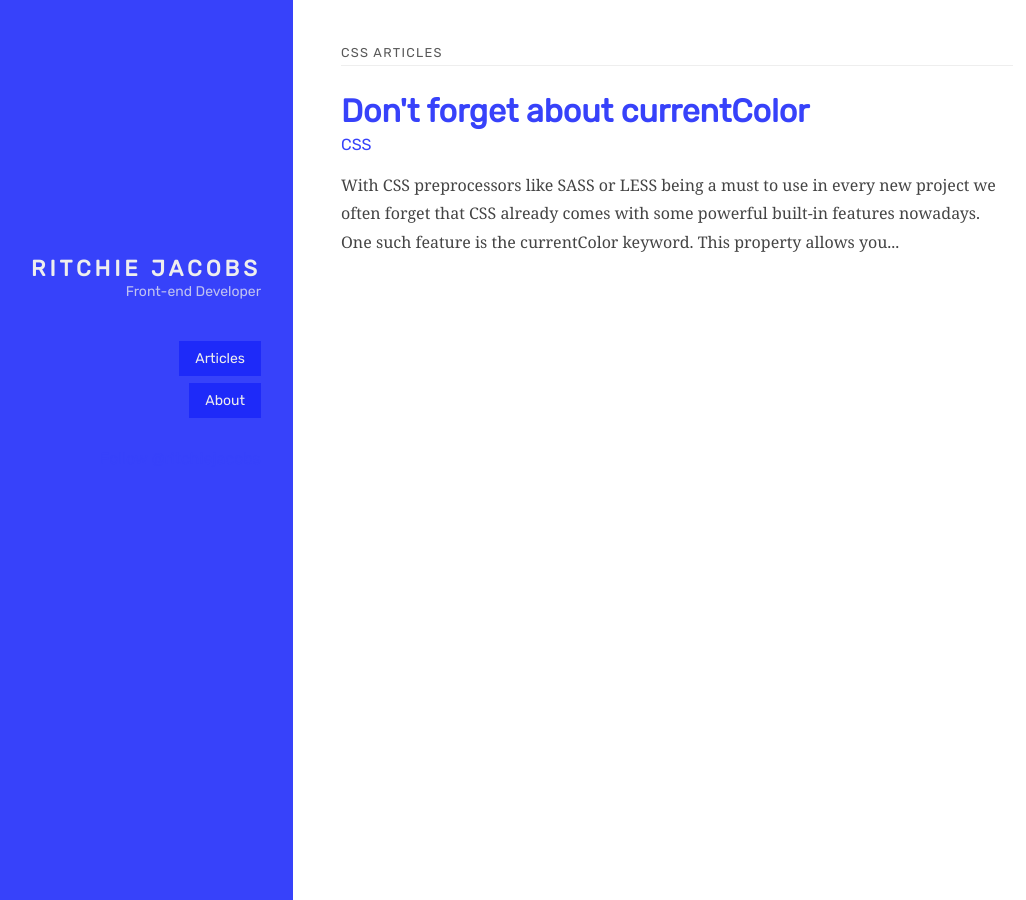
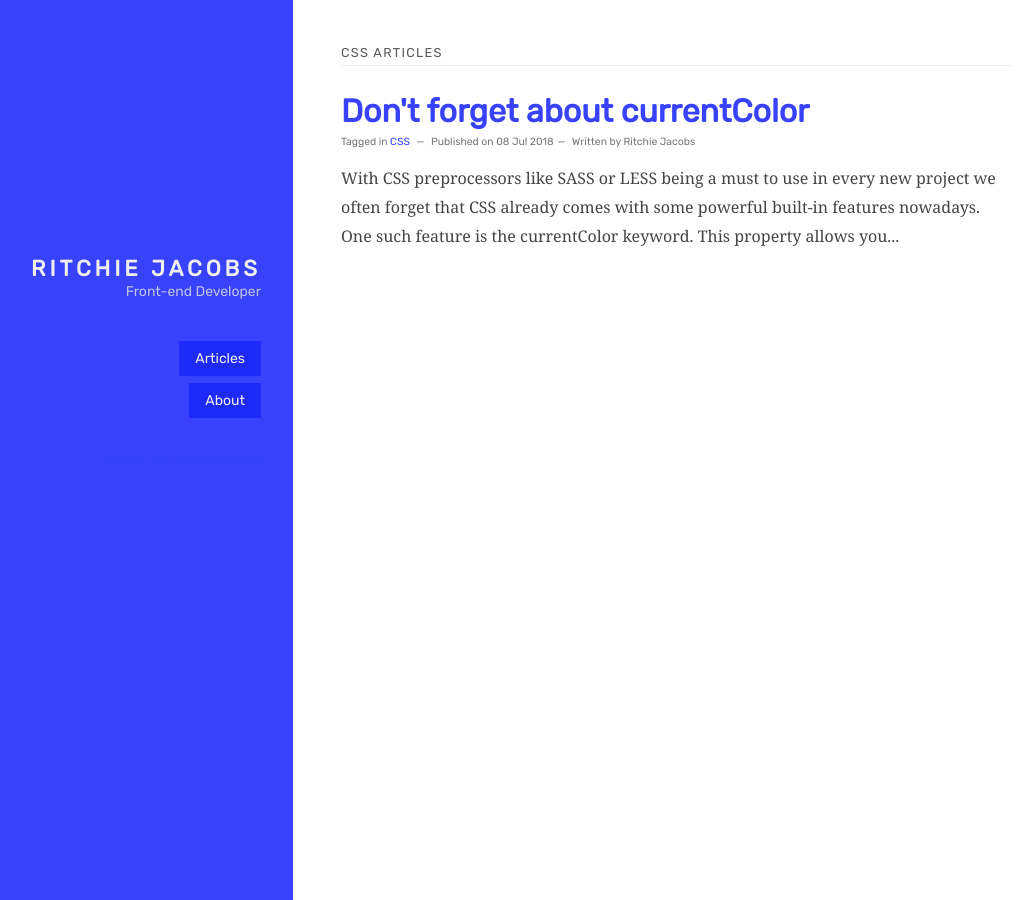
Before and after one commit to ritchiejacobs/ritchiejacobs.github.io, a Jekyll site: the page built from _tag/css.md, in a window 1280 px wide. Shown: the whole page, without its empty margins (27-1053 px from the left). Built offline with Jekyll 4.4.1, drawn with Linux system fonts in a browser that asks for light colours; nearby versions of some CDN libraries; comment, search, counter and statistics services are not loaded.

Commit message:
Fix meta on tags page

```diff
--- a/_layouts/tag.html
+++ b/_layouts/tag.html
@@ -11,11 +11,15 @@ layout: default
       <h2 class="post-title">
         <a href="{{ post.url }}">{{ post.title }}</a>
       </h2>
-
-      <div class="post-meta">
-        {% for tag in post.tags %}
-        <a class="post-category" href="{{ page.url }}">{{ tag }}</a>
-        {% endfor %}
+      <div class="meta">
+        <div class="meta__tags">
+          Tagged in
+          {% for tag in post.tags %}
+            <a class="meta__tag" href="/tag/{{ tag | slugify }}">{{ tag }}</a>
+          {% endfor %}
+        </div>
+        <div class="meta__time">Published on <time datetime="{{ post.date }}">{{ post.date | date_to_string }}</time></div>
+        <div class="meta__author">Written by Ritchie Jacobs</div>
       </div>
     </header>
 
```
